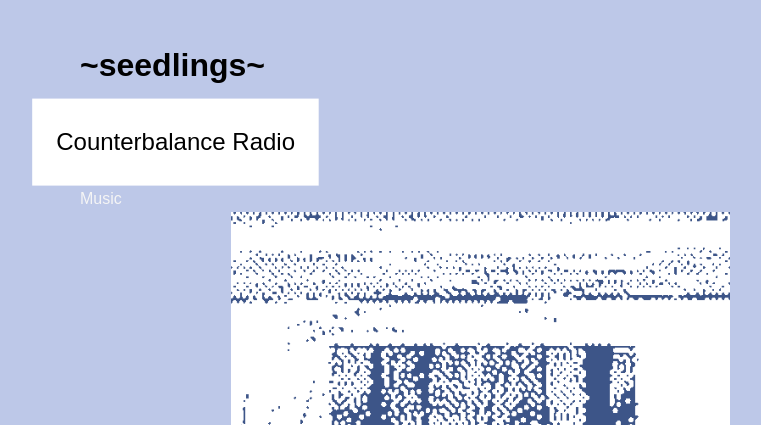
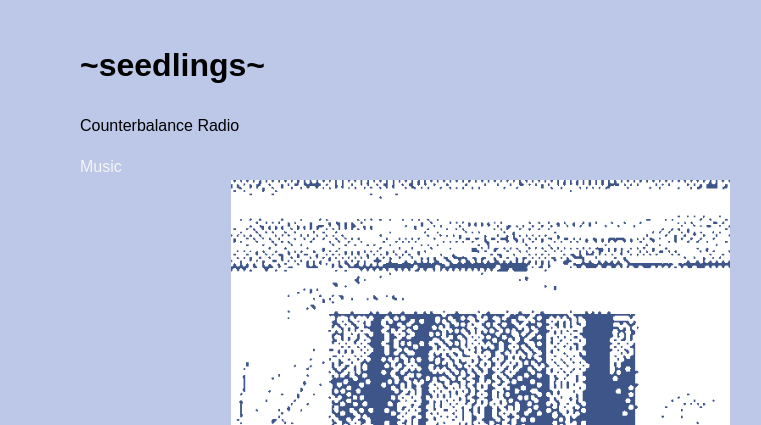
Before and after one commit to o2-os/seedlings, a PHP site: page /index.html in a window 1280 px wide, with the pointer over the restyled element. Shown: the top 425 px of the page, without its empty margins (160-921 px from the left). Run offline with PHP 8.4, Linux system fonts and the light colour scheme.

Commit message:
Update style.css
-changed a tag hover styling

```diff
--- a/style.css
+++ b/style.css
@@ -65,8 +65,8 @@ a {
 }
 
 a:hover {
-    background-color: white; /* Background color on hover */
-    transform: scale(1.5); /* Slight zoom effect */
-    padding: 1rem;
+    /* background-color: white; /* Background color on hover */ */
+    transform: scale(1.25); /* Slight zoom effect */
+    /* padding: 1rem; */
     color: black;
 }
```
